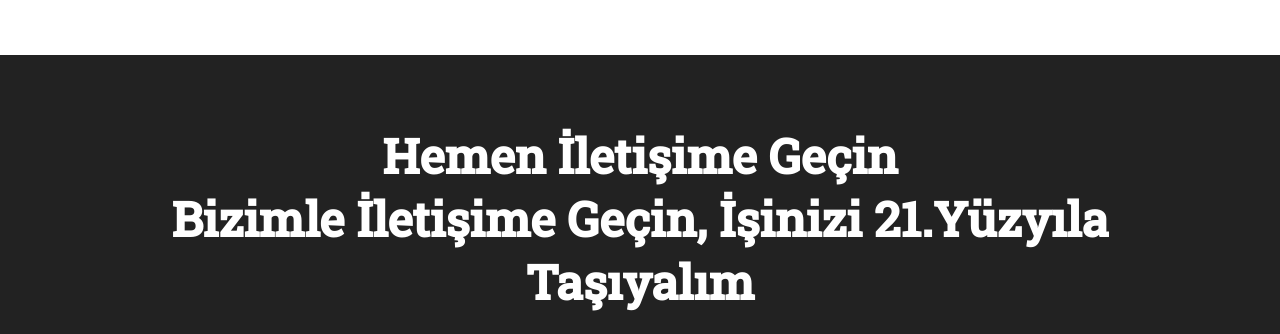
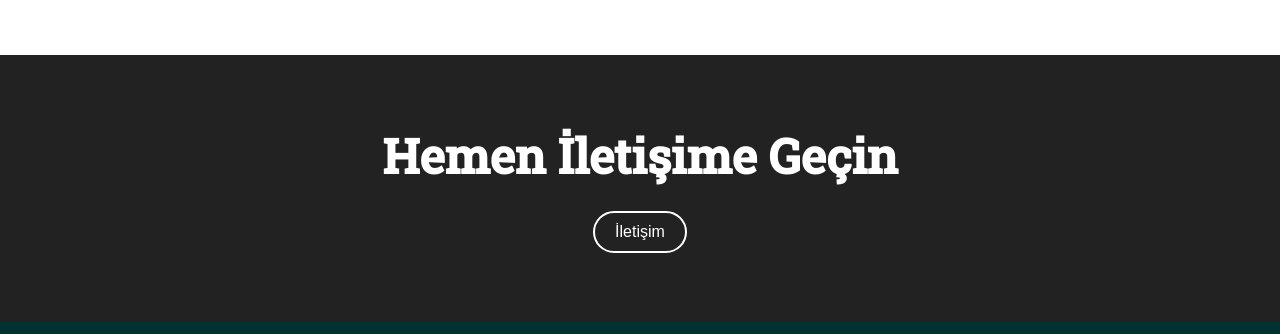
Before and after one commit to InAds-Corporation/indexmain, a plain HTML site: page index.html in a window 1280 px wide. Shown: the part 1927-2261 px from the top of the page. Drawn offline with Linux system fonts and the light colour scheme.

Commit message:
Update index.html

```diff
--- a/index.html
+++ b/index.html
@@ -148,8 +148,6 @@
         <h3 style="color: white; font-size: 3rem; width: 90%;">
             Hemen İletişime Geçin
             <br>
-            Bizimle İletişime Geçin, İşinizi 21.Yüzyıla Taşıyalım
-            <br>
             <button class="start-button" style="margin-left: 0;" onclick="document.location = 'mailto:isgelistirme@ozhanbilisim.com'">İletişim</button>
         </h3>
         <span style="opacity: 0;">Infinity</span>
```
